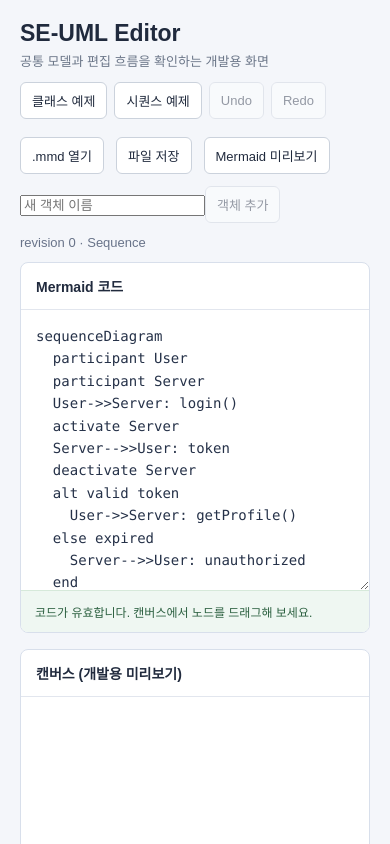
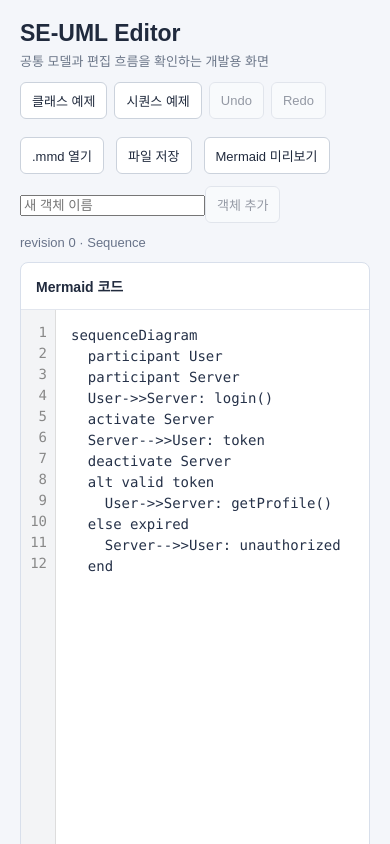
Before and after one commit to rhdghcks/SE-UML-Editor, a React (Vite) app: page / in a window 390 px wide. Shown: the top 844 px of the page. Built offline with nearby package versions, Linux system fonts and the light colour scheme.

Commit message:
코드 입력 영역 파일 분리, 코드 입력 영역 줄 표시, 코드 입력 오류시 오류 줄 붉게 표시(미완성)

```diff
--- a/src/ui/App.tsx
+++ b/src/ui/App.tsx
@@ -8,6 +8,9 @@ import { MermaidRenderer } from '../adapters/mermaid-renderer';
 import { LocalFileManager } from '../adapters/local-file-manager';
 import { DiagramCanvas } from './DiagramCanvas';
 
+import { CodeEditor } from './CodeEditor';
+
+// 예제 데이터 2종
 const CLASS_EXAMPLE = `classDiagram
   class User {
     +name: string
@@ -29,7 +32,10 @@ const SEQUENCE_EXAMPLE = `sequenceDiagram
     Server-->>User: unauthorized
   end`;
 
+//
 const store = new DiagramStore(new BasicMermaidParser(), new GridLayout(), SEQUENCE_EXAMPLE);
+
+//다이어그램 색상 선택지
 const COLORS = ['#000000', '#ffffff', '#e8eefb', '#dff2e5', '#fff0ce', '#f9dfdf', '#e9ddf7'];
 
 const files = new LocalFileManager();
@@ -56,6 +62,10 @@ export function App() {
       setFileError('');
     } catch (error) { if (ticket === request.current) setFileError(String(error)); }
   };
+
+  //에러 줄 번호
+  const errorLine = snapshot.error
+    ? Number(snapshot.error.match(/^(\d+)행:/)?.[1]) || null : null;
 
   return <main className="app">
     <header className="app-header">
@@ -90,15 +100,15 @@ export function App() {
       </form>
       <span>revision {snapshot.revision} · {snapshot.model.kind === 'class' ? 'Class' : 'Sequence'}</span>
     </div>
+
+    {/* 작업 화면 */}
     <div className="workspace">
-      <section className="code-panel">
-        <div className="panel-heading">Mermaid 코드</div>
-        <textarea spellCheck="false" aria-label="Mermaid 코드"
-          value={snapshot.source} onChange={(event) => store.updateSource(event.target.value)} />
-        <div className={snapshot.error ? 'feedback error' : 'feedback'}>
-          {snapshot.error ?? '코드가 유효합니다. 캔버스에서 노드를 드래그해 보세요.'}
-        </div>
-      </section>
+
+      {/* 코드 편집 영역 */}
+      <CodeEditor source={snapshot.source} error={snapshot.error} onChange={store.updateSource}
+      />
+
+      {/* 캔버스 영역 */}
       <section className="canvas-panel">
         <div className="panel-heading">캔버스 (개발용 미리보기)</div>
         {standard ? <MermaidPreview document={snapshot} renderer={renderer} /> : <DiagramCanvas document={snapshot} disabled={Boolean(snapshot.error)}
--- /dev/null
+++ b/src/ui/CodeEditor.tsx
@@ -0,0 +1,48 @@
+
+interface CodeEditorProps {
+  source: string;
+  error: string | null;
+  onChange: (source: string) => void;
+}
+
+export function CodeEditor({ source, error, onChange, }: CodeEditorProps) {
+
+  // 에러 줄 번호 추출
+  const errorLine = error
+    ? Number(error.match(/^(\d+)행:/)?.[1]) || null
+    : null;
+
+  return (
+    <section className="code-panel">
+
+      {/* 편집 패널 제목 */}
+      <div className="panel-heading"> Mermaid 코드 </div>
+
+      {/* 코드 입력 영역 */}
+      <div className="code-editor">
+        {/* 코드 줄 표시 */}
+        <div className="line-numbers" aria-hidden="true">
+          {source.split('\n').map((_, index) => (
+            <div key={index} className={errorLine === index + 1 ? 'error-line' : ''}
+            > {index + 1}
+            </div>
+          ))}
+        </div>
+
+        {/* 코드 입력 및 수정 */}
+        <textarea
+          spellCheck={false}
+          aria-label="Mermaid 코드"
+          value={source}
+          onChange={(event) => onChange(event.target.value)}
+        />
+      </div>
+
+      {/* 오류 메시지 */}
+      <div className={error ? 'feedback error' : 'feedback'}>
+        {error ?? '코드가 유효합니다. 캔버스에서 노드를 드래그해 보세요.'}
+      </div>
+
+    </section>
+  );
+}
--- a/src/ui/style.css
+++ b/src/ui/style.css
@@ -1,27 +1,229 @@
-:root { font-family: Arial, sans-serif; color: #202a3d; background: #f4f6fa; }
-* { box-sizing: border-box; }
-body { margin: 0; }
-button, .file-input { background: #fff; border: 1px solid #cbd2dc; border-radius: 6px; padding: 8px 11px; cursor: pointer; color: #202a3d; font-size: 13px; }
-button:hover:not(:disabled), .file-input:hover { background: #f3f6fb; }
-button:disabled { opacity: .45; cursor: not-allowed; }
-.app { max-width: 1500px; margin: 0 auto; padding: 20px; }
-.app-header, .toolbar, .selection-bar { display: flex; justify-content: space-between; align-items: center; gap: 12px; flex-wrap: wrap; }
-.app-header h1 { margin: 0 0 4px; font-size: 23px; }
-.app-header p { margin: 0; color: #6b7688; font-size: 13px; }
-.actions { display: flex; gap: 7px; flex-wrap: wrap; }
-.toolbar { justify-content: flex-start; padding: 18px 0 12px; font-size: 13px; color: #687389; }
-.file-input input { display: none; }
-.workspace { display: grid; grid-template-columns: minmax(320px, 0.8fr) minmax(540px, 1.5fr); gap: 16px; min-height: 680px; }
-.code-panel, .canvas-panel { display: flex; flex-direction: column; background: #fff; border: 1px solid #d8dfeb; border-radius: 8px; overflow: hidden; }
-.panel-heading { padding: 13px 15px; border-bottom: 1px solid #e2e6ee; font-weight: 600; font-size: 14px; }
-.code-panel textarea { width: 100%; min-height: 600px; flex: 1; resize: vertical; border: 0; outline: none; padding: 15px; font: 14px/1.6 Consolas, monospace; color: #253148; }
-.feedback { padding: 12px 14px; background: #eff7f2; border-top: 1px solid #d6e9da; font-size: 12px; color: #2c6040; }
-.feedback.error { background: #fff0f0; border-color: #f1caca; color: #a32929; }
-.diagram-svg { width: 100%; min-height: 550px; flex: 1; touch-action: none; }
-.canvas-node { cursor: grab; }
-.canvas-node:active { cursor: grabbing; }
-.canvas-node.disabled { cursor: not-allowed; }
-.selection-bar { padding: 12px; justify-content: flex-start; border-top: 1px solid #e2e6ee; font-size: 13px; min-height: 54px; }
-.swatch { width: 27px; height: 27px; border: 1px solid #9ea8b9; padding: 0; }
-footer { padding-top: 14px; color: #657187; font-size: 12px; }
-@media (max-width: 1000px) { .workspace { grid-template-columns: 1fr; } .code-panel textarea { min-height: 280px; } }
+:root {
+	font-family: Arial, sans-serif;
+	color: #202a3d;
+	background: #f4f6fa;
+}
+
+* {
+	box-sizing: border-box;
+}
+
+body {
+	margin: 0;
+}
+
+button,
+.file-input {
+	background: #fff;
+	border: 1px solid #cbd2dc;
+	border-radius: 6px;
+	padding: 8px 11px;
+	cursor: pointer;
+	color: #202a3d;
+	font-size: 13px;
+}
+
+button:hover:not(:disabled),
+.file-input:hover {
+	background: #f3f6fb;
+}
+
+button:disabled {
+	opacity: .45;
+	cursor: not-allowed;
+}
+
+.app {
+	max-width: 1500px;
+	margin: 0 auto;
+	padding: 20px;
+}
+
+.app-header,
+.toolbar,
+.selection-bar {
+	display: flex;
+	justify-content: space-between;
+	align-items: center;
+	gap: 12px;
+	flex-wrap: wrap;
+}
+
+.app-header h1 {
+	margin: 0 0 4px;
+	font-size: 23px;
+}
+
+.app-header p {
+	margin: 0;
+	color: #6b7688;
+	font-size: 13px;
+}
+
+.actions {
+	display: flex;
+	gap: 7px;
+	flex-wrap: wrap;
+}
+
+.toolbar {
+	justify-content: flex-start;
+	padding: 18px 0 12px;
+	font-size: 13px;
+	color: #687389;
+}
+
+.file-input input {
+	display: none;
+}
+
+.workspace {
+	display: grid;
+	grid-template-columns: minmax(320px, 0.8fr) minmax(540px, 1.5fr);
+	gap: 16px;
+	min-height: 680px;
+}
+
+.code-panel,
+.canvas-panel {
+	display: flex;
+	flex-direction: column;
+	background: #fff;
+	border: 1px solid #d8dfeb;
+	border-radius: 8px;
+	overflow: hidden;
+}
+
+.panel-heading {
+	padding: 13px 15px;
+	border-bottom: 1px solid #e2e6ee;
+	font-weight: 600;
+	font-size: 14px;
+}
+
+.code-panel textarea {
+	width: 100%;
+	min-height: 600px;
+	flex: 1;
+	resize: vertical;
+	border: 0;
+	outline: none;
+	padding: 15px;
+	font: 14px/1.6 Consolas, monospace;
+	color: #253148;
+}
+
+.feedback {
+	padding: 12px 14px;
+	background: #eff7f2;
+	border-top: 1px solid #d6e9da;
+	font-size: 12px;
+	color: #2c6040;
+}
+
+.feedback.error {
+	background: #fff0f0;
+	border-color: #f1caca;
+	color: #a32929;
+}
+
+.diagram-svg {
+	width: 100%;
+	min-height: 550px;
+	flex: 1;
+	touch-action: none;
+}
+
+.canvas-node {
+	cursor: grab;
+}
+
+.canvas-node:active {
+	cursor: grabbing;
+}
+
+.canvas-node.disabled {
+	cursor: not-allowed;
+}
+
+.selection-bar {
+	padding: 12px;
+	justify-content: flex-start;
+	border-top: 1px solid #e2e6ee;
+	font-size: 13px;
+	min-height: 54px;
+}
+
+.swatch {
+	width: 27px;
+	height: 27px;
+	border: 1px solid #9ea8b9;
+	padding: 0;
+}
+
+footer {
+	padding-top: 14px;
+	color: #657187;
+	font-size: 12px;
+}
+
+@media (max-width: 1000px) {
+	.workspace {
+		grid-template-columns: 1fr;
+	}
+
+	.code-panel textarea {
+		min-height: 280px;
+	}
+}
+
+.code-editor {
+	display: flex;
+	flex: 1;
+	min-height: 0;
+	overflow: hidden;
+	font: 14px;
+	/* 공통 서식 */
+	font-family: Consolas, monospace;
+	font-size: 14px;
+	line-height: 1.5;
+}
+
+.line-numbers {
+	width: 35px;
+	flex-shrink: 0;
+	overflow: hidden;
+	padding: 12px 8px;
+	box-sizing: border-box;
+	text-align: right;
+	color: #888;
+	background: #f3f4f6;
+	border-right: 1px solid #ddd;
+	user-select: none;
+}
+
+.line-numbers .error-line {
+	background: #fee2e2;
+	color: #dc2626;
+	font-weight: bold;
+	margin-left: -8px;
+	margin-right: -8px;
+	padding-right: 8px;
+}
+
+.line-numbers>div {
+	height: 1lh;
+}
+
+.code-editor textarea {
+	width: 100%;
+	min-width: 0;
+	min-height: 600px;
+	flex: 1;
+	resize: vertical;
+	border: 0;
+	outline: none;
+	padding: 15px;
+	color: #253148;
+	font: inherit;
+}
```
